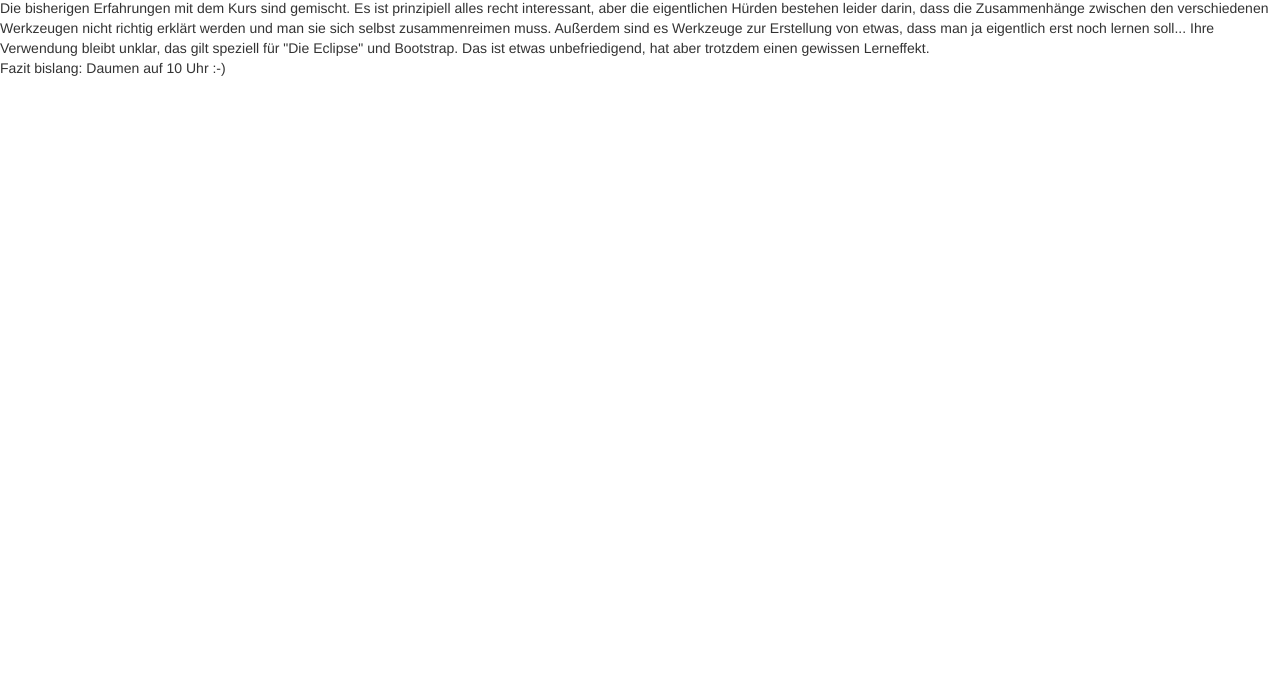
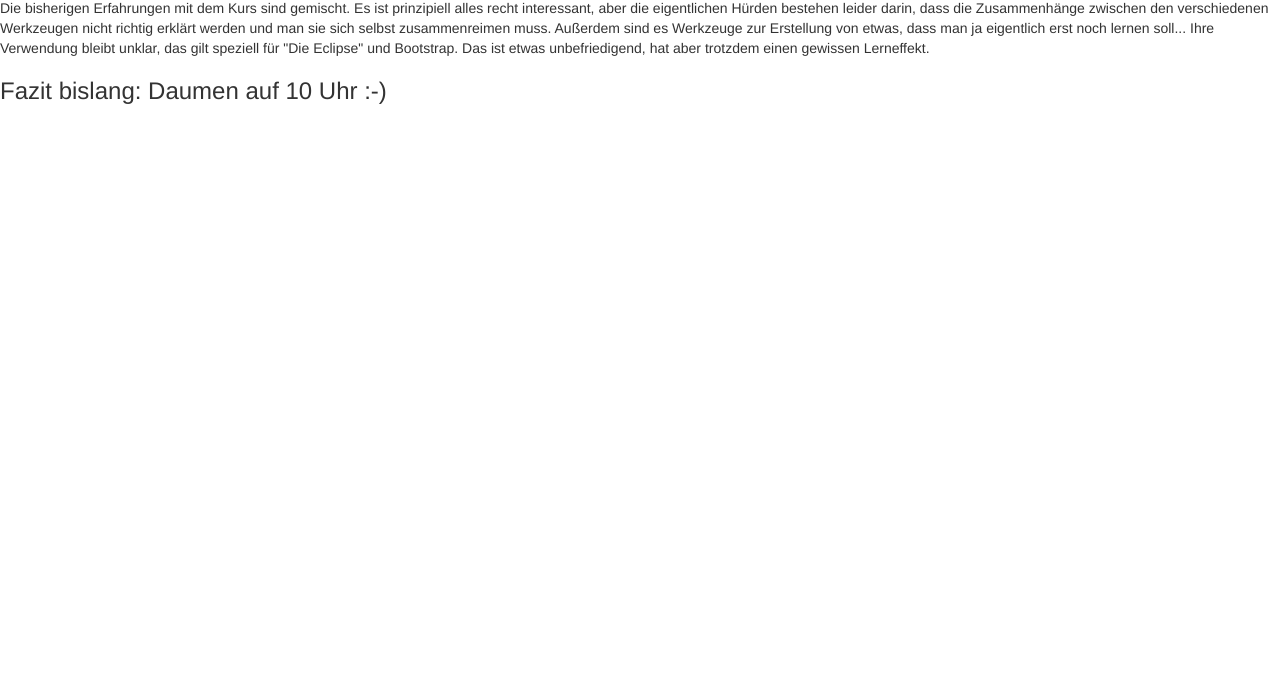
Before and after one commit to ErikWue/webeng2013b, a plain HTML site: page index.html in a window 1280 px wide. Shown: the part 125-800 px from the top of the page. Drawn offline with nearby package versions, Linux system fonts and the light colour scheme.

Commit message:
Zeites Commitment

```diff
--- a/index.html
+++ b/index.html
@@ -24,7 +24,8 @@
     dass man ja eigentlich erst noch lernen soll...
     Ihre Verwendung bleibt unklar, das gilt speziell für "Die Eclipse" und Bootstrap.
     Das ist etwas unbefriedigend, hat aber trotzdem einen gewissen Lerneffekt.</div>
-    <div>Fazit bislang: Daumen auf 10 Uhr :-)</div>
+    <div></div>
+    <h3>Fazit bislang: Daumen auf 10 Uhr :-)</h3>
 
     <!-- jQuery (necessary for Bootstrap's JavaScript plugins) -->
     <script src="//code.jquery.com/jquery.js"></script>
```
